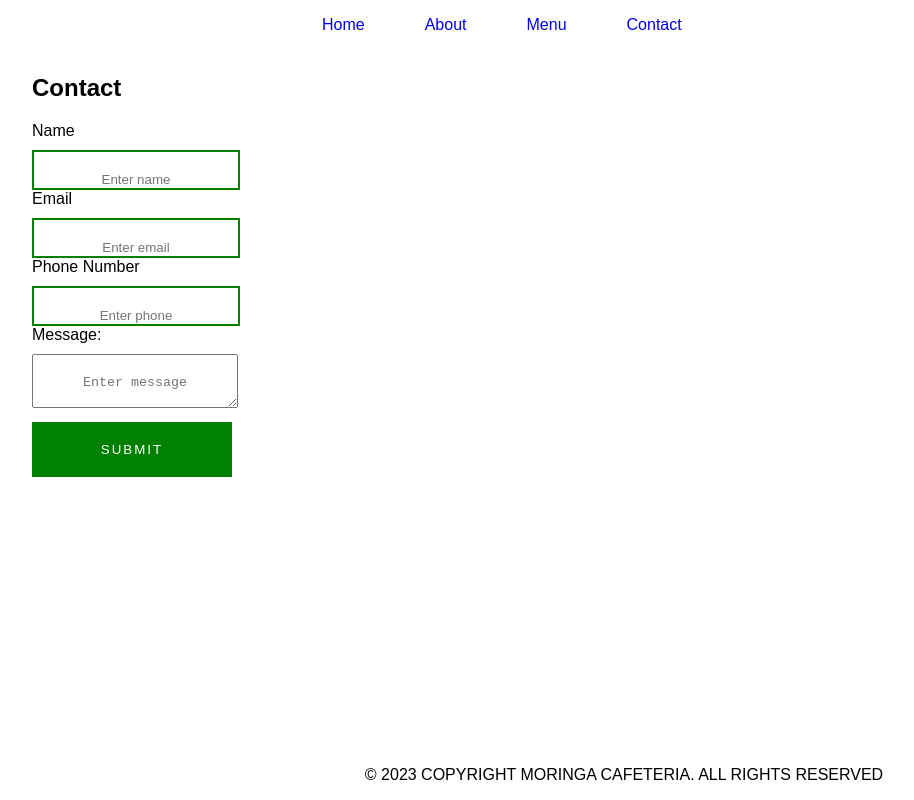
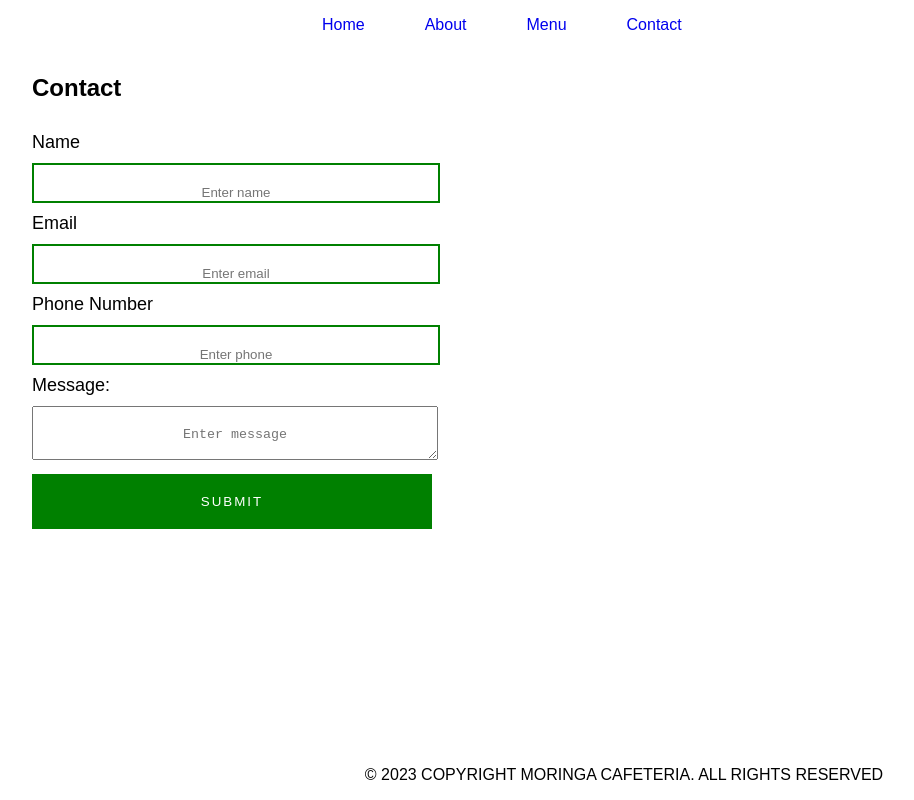
Before and after one commit to godiatima/A-cafeteria-shop, a plain HTML site: page contact.html in a window 1280 px wide. Shown: the whole page, without its empty margins (16-930 px from the left). Drawn offline with Linux system fonts and the light colour scheme.

Commit message:
Update on CSS

```diff
--- a/style.css
+++ b/style.css
@@ -68,7 +68,7 @@ form {
 
 input {
   margin-top: 10px;
-  width: 200px;
+  width: 400px;
   padding-top: 20px;
   text-align: center;
 }
@@ -83,7 +83,7 @@ input:invalid {
 
 textarea {
   margin-top: 10px;
-  width: 200px;
+  width: 400px;
   padding-top: 20px;
   text-align: center;
 }
@@ -93,7 +93,12 @@ textarea {
   margin: auto;
 }
 
-
+.reach div {
+  margin-top: 10px;
+}
+label {
+  font-size: 18px;
+}
 .menu ul {
   margin-left: 10px;
   padding:2px;
@@ -105,7 +110,7 @@ button {
   margin-top: 10px;
   background: green;
   color: white;
-  width: 200px;
+  width: 400px;
   padding: 20px;
   text-transform: uppercase;
   letter-spacing: 2px;
```
